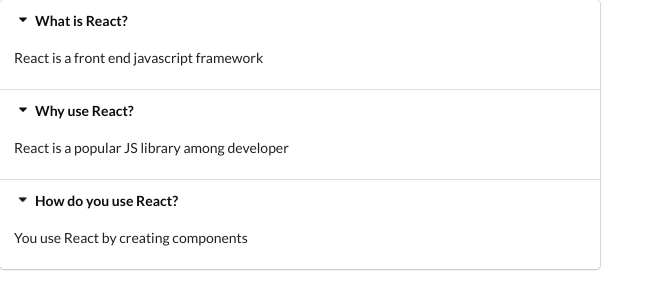
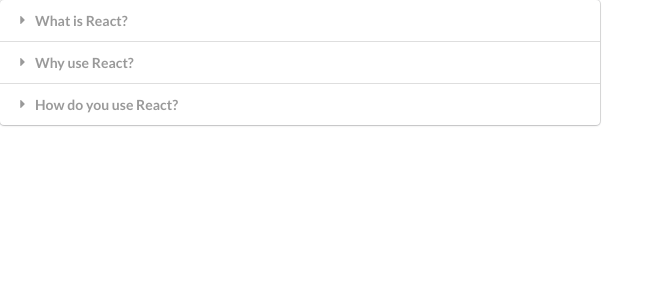
Before and after one commit to jmjusmin/react-widgets, a React (Create React App) app: page / in a window 1280 px wide. Shown: the top 308 px of the page, without its empty margins (0-664 px from the left). Built offline with nearby package versions, Linux system fonts and the light colour scheme.

Commit message:
update state to show each question accordingly

```diff
--- a/src/components/Accordion.jsx
+++ b/src/components/Accordion.jsx
@@ -1,19 +1,21 @@
-import React from "react";
+import React, { useState } from "react";
 
 function Accordion({ items }) {
+  const [activeIndex, setActiveIndex] = useState(null);
   //receive an index when title clicked
   const onTitleClick = (index) => {
-    console.log("Title clicked", index);
+    setActiveIndex(index);
   };
 
   const renderItems = items.map((item, index) => {
+    const active = index === activeIndex ? "active" : "";
     return (
       <React.Fragment key={item.title}>
-        <div className="title active" onClick={() => onTitleClick(index)}>
+        <div className={`title ${active}`} onClick={() => onTitleClick(index)}>
           <i className="dropdown icon"></i>
           {item.title}
         </div>
-        <div className="content active">
+        <div className={`content ${active}`}>
           <p>{item.content}</p>
         </div>
       </React.Fragment>
```
